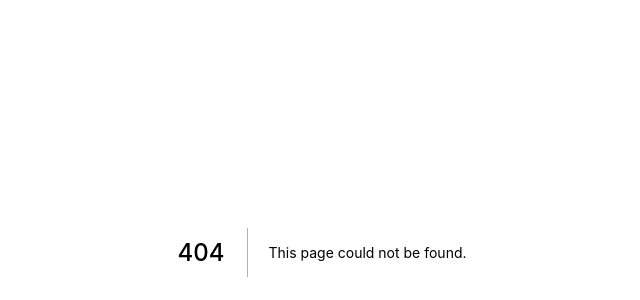
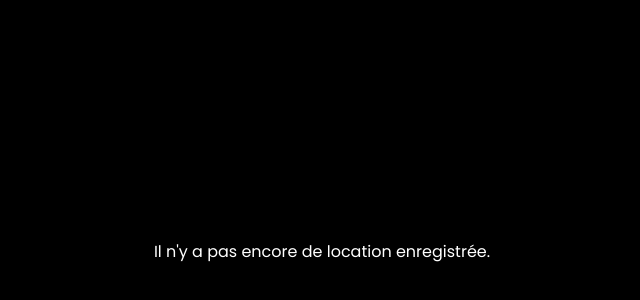
Before and after one commit to needforschool/needforschool-roomrental-client, a Next.js app: page /admin in a window 1280 px wide. Before the commit this address had no page. Shown: the part 148-448 px from the top of the page, without its empty margins (318-958 px from the left). Built offline with nearby package versions, Linux system fonts and the light colour scheme; no server answers.

Commit message:
✨ add admin with rentals

```diff
--- /dev/null
+++ b/src/components/Admin/Rental/List/Card/index.tsx
@@ -0,0 +1,88 @@
+import Button from "@components/Layout/Button";
+import Image from "@components/Layout/Image";
+import { validateRental } from "@services/api";
+import { Rental } from "@typeDefs/main";
+import styled from "styled-components";
+
+interface Props {
+  rental: Rental;
+  setRentals: React.Dispatch<React.SetStateAction<Rental[] | undefined>>;
+}
+
+const ResultListCard: React.FC<Props> = ({ rental, setRentals }: Props) => {
+  const { firstName, lastName, email, phone, date, morning, afternoon, valid } =
+    rental;
+  const { name, thumbnailUrl, attendees } = rental.room;
+
+  const handleSubmit = async () => {
+    const r = await validateRental(rental);
+    if (r) setRentals(r);
+  };
+
+  return (
+    <Container>
+      <ThumbnailImage src={thumbnailUrl} alt={name} height={200} width={300} />
+      <Content>
+        <Title>
+          {name}{" "}
+          <span>{`pour ${attendees} personne${attendees > 1 ? "s" : ""}`}</span>
+        </Title>
+        <Description>{`Prénom: ${
+          firstName ? firstName : "Non renseigné"
+        }`}</Description>
+        <Description>{`Nom: ${
+          lastName ? lastName : "Non renseigné"
+        }`}</Description>
+        <Description>{`Email: ${email ? email : "Non renseigné"}`}</Description>
+        <Description>{`Téléphone: ${
+          phone ? phone : "Non renseigné"
+        }`}</Description>
+        <Description>{`Date: ${
+          date ? new Date(date).toLocaleDateString() : "Non renseigné"
+        }`}</Description>
+        <Description>{`Matin: ${morning ? "Oui" : "Non"}`}</Description>
+        <Description>{`Après-midi: ${afternoon ? "Oui" : "Non"}`}</Description>
+        {!valid && <BookButton onClick={handleSubmit}>{"Valider"}</BookButton>}
+      </Content>
+    </Container>
+  );
+};
+
+const Container = styled.div`
+  display: flex;
+  flex-direction: column;
+  border-radius: 10px;
+  overflow: hidden;
+
+  background-color: ${({ theme }) => theme.colors.layout.darker};
+  width: 100%;
+  max-width: 300px;
+
+  margin-left: 10px;
+`;
+
+const ThumbnailImage = styled(Image)`
+  border-radius: 10px 10px 0 0;
+`;
+
+const Content = styled.div`
+  display: flex;
+  flex-direction: column;
+  justify-content: center;
+  padding: 10px;
+`;
+
+const Title = styled.h2`
+  font-weight: ${({ theme }) => theme.weight.medium};
+  margin-bottom: 10px;
+`;
+
+const Description = styled.p`
+  color: ${({ theme }) => theme.colors.text.light};
+`;
+
+const BookButton = styled(Button)`
+  margin-top: 10px;
+`;
+
+export default ResultListCard;
--- /dev/null
+++ b/src/components/Admin/Rental/List/index.tsx
@@ -0,0 +1,39 @@
+import { Rental } from "@typeDefs/main";
+import styled from "styled-components";
+import Card from "./Card";
+
+interface Props {
+  rentals: Rental[];
+  setRentals: React.Dispatch<React.SetStateAction<Rental[] | undefined>>;
+}
+
+const RentalList: React.FC<Props> = ({ rentals, setRentals }: Props) => {
+  return (
+    <Container>
+      <Row>
+        {rentals.map((rental, i) => {
+          return <Card key={i} rental={rental} setRentals={setRentals} />;
+        })}
+      </Row>
+    </Container>
+  );
+};
+
+const Container = styled.div`
+  display: flex;
+  flex-direction: column;
+  height: 100%;
+  width: 100%;
+  align-items: center;
+  justify-content: center;
+  margin-left: -10px;
+`;
+
+const Row = styled.div`
+  display: flex;
+  flex-wrap: wrap;
+  justify-content: center;
+  align-items: center;
+`;
+
+export default RentalList;
--- /dev/null
+++ b/src/pages/admin/index.ts
@@ -0,0 +1,3 @@
+import Admin from "@screens/Admin";
+
+export default Admin;
--- /dev/null
+++ b/src/screens/Admin/index.tsx
@@ -0,0 +1,41 @@
+import RentalList from "@components/Admin/Rental/List";
+import { getRentals } from "@services/api";
+import { Rental } from "@typeDefs/main";
+import { NextPage } from "next";
+import React from "react";
+import styled from "styled-components";
+
+const Admin: NextPage = () => {
+  // get all rentals to display them on the page
+
+  const [rentals, setRentals] = React.useState<Rental[] | undefined>(undefined);
+
+  const initRentals = async () => {
+    setRentals(await getRentals());
+  };
+
+  React.useEffect(() => {
+    initRentals();
+  }, []);
+
+  console.log(rentals);
+
+  if (rentals && rentals.length > 0)
+    return <RentalList rentals={rentals} setRentals={setRentals} />;
+
+  return (
+    <Container>{"Il n'y a pas encore de location enregistrée."}</Container>
+  );
+};
+
+const Container = styled.div`
+  display: flex;
+  flex-direction: column;
+  align-items: center;
+  justify-content: center;
+  text-align: center;
+  width: 100%;
+  height: 100%;
+`;
+
+export default Admin;
```
